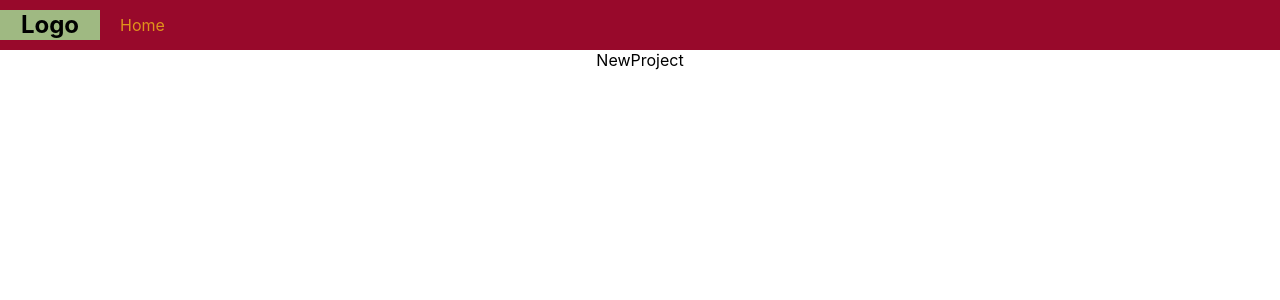
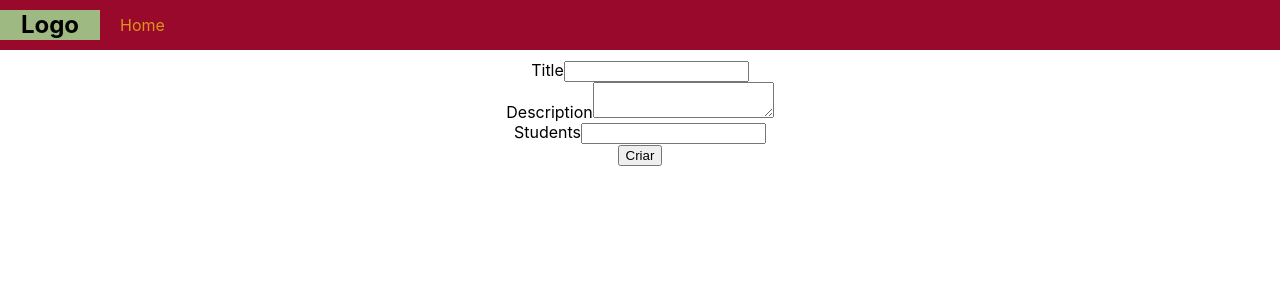
Before and after one commit to WDPT80SAOJUL22/module2-project-update, a React (Create React App) app: page /new-project in a window 1280 px wide. Shown: the top 300 px of the page. Built offline with nearby package versions, Linux system fonts and the light colour scheme.

Commit message:
feat: Create project form to a new project

```diff
--- a/src/Pages/Home.js
+++ b/src/Pages/Home.js
@@ -1,9 +1,22 @@
 import React from 'react';
+import { Link } from 'react-router-dom';
 import { ProjectList } from '../components/ProjectList';
+import styled from 'styled-components';
+
+const Button = styled(Link)`
+  text-decoration: none;
+  padding: 5px;
+  margin: 5px;
+  border: 1px solid black;
+  color: white;
+  border-radius: 10%;
+  background-color: blue;
+`;
 
 export const Home = () => {
   return (
     <div>
+      <Button to='/new-project'>Criar Projeto</Button>
       <ProjectList />
     </div>
   );
--- a/src/Pages/NewProject.js
+++ b/src/Pages/NewProject.js
@@ -1,5 +1,6 @@
 import React from 'react';
+import { ProjectForm } from '../components/ProjectForm';
 
 export const NewProject = () => {
-  return <div>NewProject</div>;
+  return <ProjectForm />;
 };
--- a/src/components/NavBar.js
+++ b/src/components/NavBar.js
@@ -7,6 +7,7 @@ const Nav = styled.nav`
   display: flex;
   align-items: center;
   height: 50px;
+  margin-bottom: 10px;
 `;
 
 const Logo = styled.h1`
--- /dev/null
+++ b/src/components/ProjectForm.js
@@ -0,0 +1,63 @@
+import React, { useState } from 'react';
+import { useNavigate } from 'react-router-dom';
+import axios from 'axios';
+
+export const ProjectForm = () => {
+  const [title, setTitle] = useState('');
+  const [description, setDescription] = useState('');
+  const [students, setStudents] = useState('');
+
+  const navigate = useNavigate();
+
+  const handleSubmit = async (e) => {
+    e.preventDefault();
+
+    const newProject = {
+      title,
+      description,
+      students: students.split(','),
+      created_at: new Date().toLocaleDateString('pt-BR'),
+    };
+
+    console.log(newProject);
+    try {
+      const { data } = await axios.post(
+        'https://ironrest.herokuapp.com/WDPT80-projects',
+        newProject
+      );
+      const id = data.ops[0]._id;
+      navigate(`/project/${id}`);
+    } catch (error) {
+      console.log(error);
+    }
+  };
+
+  return (
+    <form onSubmit={handleSubmit}>
+      <div>
+        <label>Title</label>
+        <input
+          type='text'
+          value={title}
+          onChange={(e) => setTitle(e.target.value)}
+        />
+      </div>
+      <div>
+        <label>Description</label>
+        <textarea
+          value={description}
+          onChange={(e) => setDescription(e.target.value)}
+        />
+      </div>
+      <div>
+        <label>Students</label>
+        <input
+          type='text'
+          value={students}
+          onChange={(e) => setStudents(e.target.value)}
+        />
+      </div>
+      <button> Criar </button>
+    </form>
+  );
+};
--- a/src/components/ProjectList.js
+++ b/src/components/ProjectList.js
@@ -17,7 +17,7 @@ export const ProjectList = () => {
   }, []);
 
   return (
-    <div>
+    <div style={{ marginTop: '10px' }}>
       {projects.map((project) => (
         <ProjectCard key={project._id} {...project} />
       ))}
```
